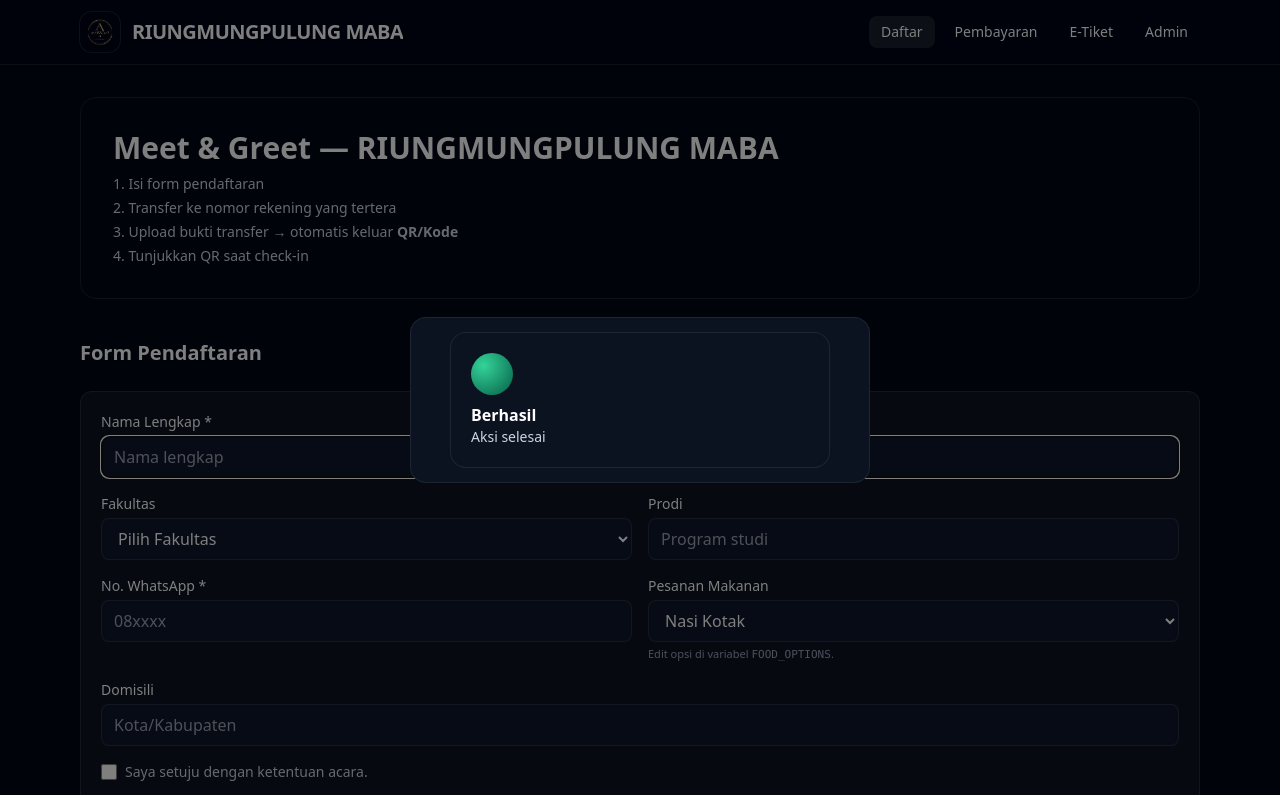
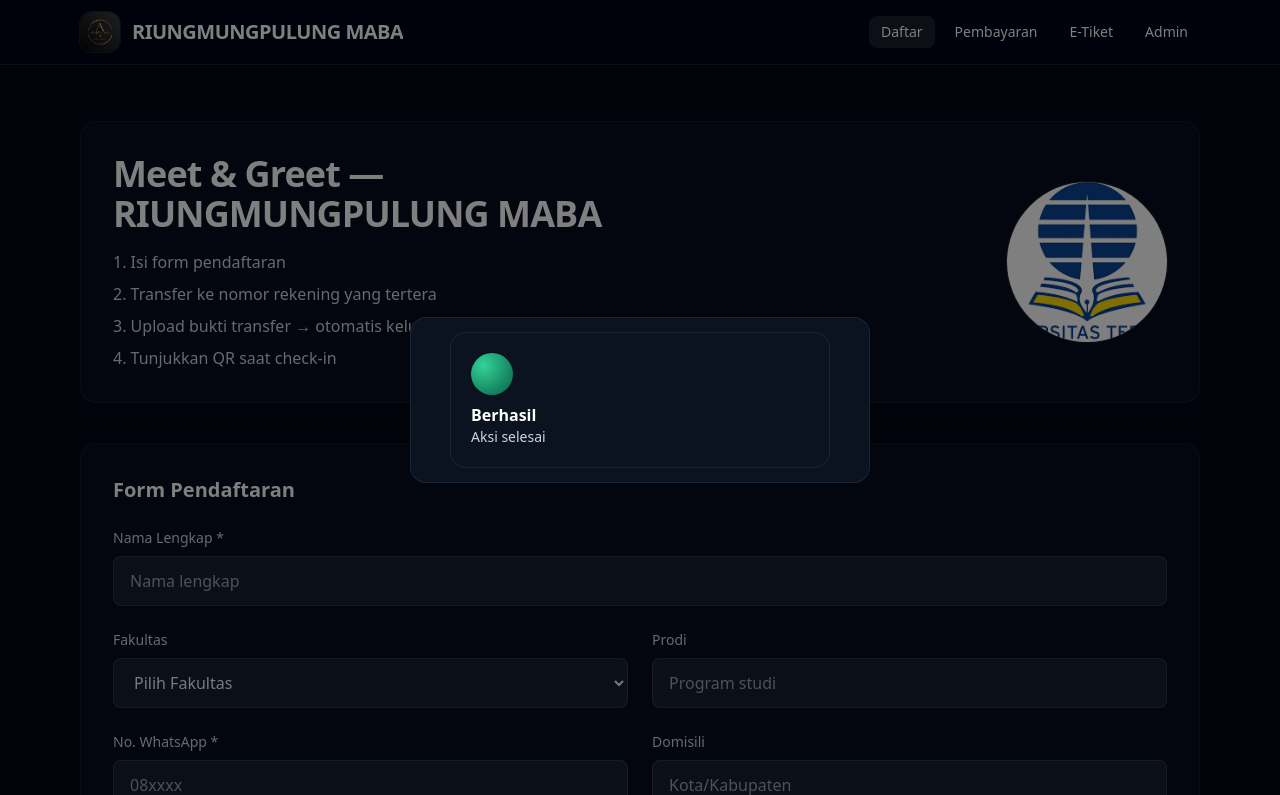
Before and after one commit to RayAngga/pendaftaran, a website with bundled scripts: page index.html in a window 1280 px wide. Shown: the top 795 px of the page. Built offline with nearby package versions, Linux system fonts and the light colour scheme.

Commit message:
Update index.html

```diff
--- a/index.html
+++ b/index.html
@@ -31,7 +31,7 @@
       <!-- Logo + Judul (sejajar) -->
       <div class="flex items-center gap-2 md:gap-3 flex-1 min-w-0">
         <button id="logo-btn" class="w-8 h-8 md:w-10 md:h-10 rounded-xl overflow-hidden ring-1 ring-white/10" aria-label="Muat ulang">
-          <img src="./assets/img/xlogo.png" alt="Logo" class="w-full h-full object-cover"/>
+          <img src="./assets/img/logo.png" alt="Logo" class="w-full h-full object-cover"/>
         </button>
 
         <h1 class="text-base md:text-xl font-extrabold tracking-tight leading-tight sm:truncate">
@@ -51,63 +51,96 @@
 
   <main class="max-w-6xl mx-auto px-3 md:px-4 py-6 md:py-8 space-y-8 md:space-y-10">
 
-    <!-- HERO (ditampilkan hanya saat tab Daftar aktif via JS) -->
-    <section id="section-hero" class="rounded-2xl p-4 md:p-8 bg-gradient-to-br from-[var(--brand)]/20 via-slate-900 to-[var(--accent)]/20 border border-white/10">
-      <h2 class="text-xl md:text-3xl font-extrabold mb-2">Meet & Greet — RIUNGMUNGPULUNG MABA</h2>
-      <ol class="text-slate-300 text-sm list-decimal list-inside space-y-1">
-        <li>Isi form pendaftaran</li>
-        <li>Transfer ke nomor rekening yang tertera</li>
-        <li>Upload bukti transfer → otomatis keluar <b>QR/Kode</b></li>
-        <li>Tunjukkan QR saat check-in</li>
+    <!-- HERO: hanya tampil di menu Pendaftaran -->
+    <section id="section-hero" class="hidden mt-6 rounded-2xl border border-white/5 bg-slate-900/40 p-6 md:p-8">
+      <div class="grid items-center gap-8 md:grid-cols-2">
+        <div>
+          <h2 class="text-3xl font-extrabold tracking-tight md:text-4xl">
+            Meet & Greet — RIUNGMUNGPULUNG MABA
+          </h2>
+          <ol class="mt-4 space-y-2 text-slate-300">
+            <li>1. Isi form pendaftaran</li>
+            <li>2. Transfer ke nomor rekening yang tertera</li>
+            <li>3. Upload bukti transfer → otomatis keluar <span class="font-semibold">QR/Kode</span></li>
+            <li>4. Tunjukkan QR saat check-in</li>
           </ol>
+        </div>
+
+        <!-- logo kanan -->
+        <div class="flex justify-center md:justify-end">
+          <img src="assets/img/images.png" alt="Logo RIUNGMUNGPULUNG"
+              class="h-32 w-32 md:h-40 md:w-40 rounded-full ring-1 ring-white/10 object-cover" loading="lazy"/>
+        </div>
+      </div>
     </section>
 
-    <!-- REGISTER -->
-    <section id="section-register" class="section space-y-4 md:space-y-6">
-      <h3 class="text-lg md:text-xl font-bold">Form Pendaftaran</h3>
-      <form id="form-register" class="grid grid-cols-1 md:grid-cols-2 gap-3 md:gap-4 bg-white/5 p-4 md:p-5 rounded-xl border border-white/10">
-        <div class="md:col-span-2">
-          <label class="block text-sm mb-1">Nama Lengkap *</label>
-          <input id="f-nama" required class="w-full px-3 py-2 rounded-lg bg-slate-900 border border-white/10" placeholder="Nama lengkap">
+    <!-- FORM PENDAFTARAN (tambahkan id section-register) -->
+    <section id="section-register" class="section mt-8 rounded-2xl border border-white/5 bg-slate-900/40 p-6 md:p-8">
+      <h3 class="text-xl font-semibold">Form Pendaftaran</h3>
+
+      <form id="reg-form" class="mt-6 space-y-6">
+        <!-- Nama -->
+        <div>
+          <label class="mb-2 block text-sm text-slate-300">Nama Lengkap *</label>
+          <input id="name" type="text" placeholder="Nama lengkap"
+            class="w-full rounded-lg border border-white/10 bg-slate-800/70 px-4 py-3 text-slate-100 outline-none focus:border-cyan-400/50">
         </div>
+
+        <!-- Grid: Fakultas / Prodi -->
+        <div class="grid gap-6 md:grid-cols-2">
           <div>
-          <label class="block text-sm mb-1">Fakultas</label>
-          <select id="f-fakultas" class="w-full px-3 py-2 rounded-lg bg-slate-900 border border-white/10">
-            <option value="" disabled selected>Pilih Fakultas</option>
+            <label class="mb-2 block text-sm text-slate-300">Fakultas</label>
+            <select id="faculty"
+              class="w-full rounded-lg border border-white/10 bg-slate-800/70 px-4 py-3 text-slate-100 outline-none focus:border-cyan-400/50">
+              <option value="" selected>Pilih Fakultas</option>
               <option value="FST">FST</option>
               <option value="FKIP">FKIP</option>
               <option value="FEB">FEB</option>
               <option value="FHISIP">FHISIP</option>
             </select>
           </div>
+
           <div>
-          <label class="block text-sm mb-1">Prodi</label>
-          <input id="f-prodi" class="w-full px-3 py-2 rounded-lg bg-slate-900 border border-white/10" placeholder="Program studi">
+            <label class="mb-2 block text-sm text-slate-300">Prodi</label>
+            <input id="major" type="text" placeholder="Program studi"
+              class="w-full rounded-lg border border-white/10 bg-slate-800/70 px-4 py-3 text-slate-100 outline-none focus:border-cyan-400/50">
           </div>
+        </div>
+
+        <!-- Grid: WhatsApp / Domisili -->
+        <div class="grid gap-6 md:grid-cols-2">
           <div>
-          <label class="block text-sm mb-1">No. WhatsApp *</label>
-          <input id="f-wa" required inputmode="numeric" pattern="[0-9+ ]*" class="w-full px-3 py-2 rounded-lg bg-slate-900 border border-white/10" placeholder="08xxxx">
+            <label class="mb-2 block text-sm text-slate-300">No. WhatsApp *</label>
+            <input id="wa" type="tel" inputmode="numeric" placeholder="08xxxx"
+              class="w-full rounded-lg border border-white/10 bg-slate-800/70 px-4 py-3 text-slate-100 outline-none focus:border-cyan-400/50">
           </div>
+
           <div>
-          <label class="block text-sm mb-1">Pesanan Makanan</label>
-          <select id="f-makanan" class="w-full px-3 py-2 rounded-lg bg-slate-900 border border-white/10"></select>
-          <p class="text-[11px] text-slate-400 mt-1">Edit opsi di variabel <code>FOOD_OPTIONS</code>.</p>
+            <label class="mb-2 block text-sm text-slate-300">Domisili</label>
+            <input id="city" type="text" placeholder="Kota/Kabupaten"
+              class="w-full rounded-lg border border-white/10 bg-slate-800/70 px-4 py-3 text-slate-100 outline-none focus:border-cyan-400/50">
           </div>
-        <div class="md:col-span-2">
-          <label class="block text-sm mb-1">Domisili</label>
-          <input id="f-domisili" class="w-full px-3 py-2 rounded-lg bg-slate-900 border border-white/10" placeholder="Kota/Kabupaten">
         </div>
-        <div class="md:col-span-2 flex items-center gap-2">
-          <input id="f-consent" type="checkbox" required class="size-4">
-          <label for="f-consent" class="text-sm text-slate-300">Saya setuju dengan ketentuan acara.</label>
+
+        <!-- Persetujuan -->
+        <div class="flex items-center gap-3">
+          <input id="agree" type="checkbox"
+            class="h-4 w-4 rounded border-white/10 bg-slate-800/70 text-cyan-400 focus:ring-0">
+          <label for="agree" class="text-sm text-slate-300">Saya setuju dengan ketentuan acara.</label>
         </div>
-        <div class="md:col-span-2 flex gap-2 md:gap-3">
-          <button class="px-4 py-2 rounded-lg bg-[var(--brand)] hover:opacity-90 font-semibold" type="submit">Daftar</button>
-          <button id="btn-reset-form" class="px-4 py-2 rounded-lg bg-white/10 hover:bg-white/20" type="button">Reset</button>
+
+        <!-- Tombol -->
+        <div class="flex gap-3">
+          <button type="submit"
+            class="rounded-lg bg-cyan-500/90 px-5 py-3 text-sm font-medium text-white hover:bg-cyan-500 focus:outline-none">
+            Daftar
+          </button>
+          <button type="reset"
+            class="rounded-lg border border-white/10 bg-transparent px-5 py-3 text-sm text-slate-200 hover:bg-white/5">
+            Reset
+          </button>
         </div>
-        <p id="register-msg" class="md:col-span-2 text-sm"></p>
       </form>
-      <p id="kuota-info" class="text-xs text-slate-400"></p>
     </section>
 
     <!-- PAYMENT -->
@@ -181,7 +214,7 @@
         <div class="max-w-sm md:max-w-none mx-auto flex flex-col md:flex-row gap-3 md:gap-4 items-center md:items-center text-center md:text-left">
           <div class="w-full md:flex-1">
             <label class="block text-sm mb-1">LOGIN</label>
-            <input id="admin-pass" type="password" class="w-full px-3 py-2 rounded-lg bg-slate-900 border border-white/10" placeholder="••••••">
+            <input id="admin-pass" type="password" class="w-full px-3 py-2 rounded-lg bg-slate-900 border border-white/10" placeholder="••••••" />
           </div>
           <button id="admin-enter" class="w-full md:w-auto px-4 py-2 rounded-lg bg-[var(--brand)] hover:opacity-90 font-semibold">Masuk</button>
         </div>
```
Lines whose indentation alone changed are shown as unchanged.
